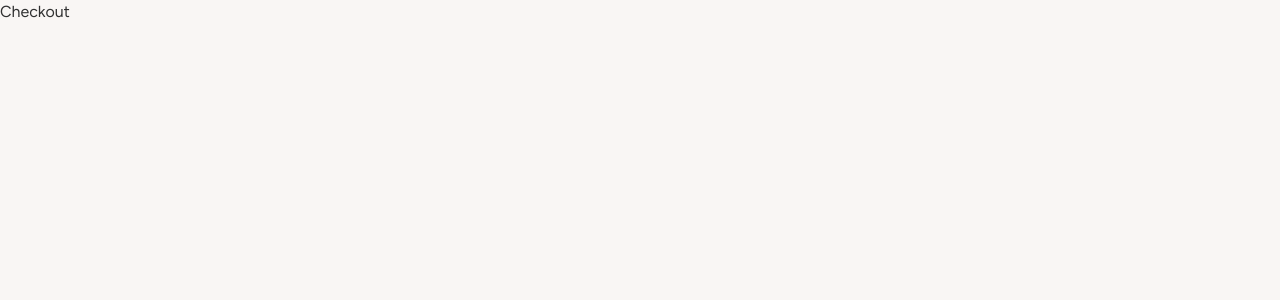
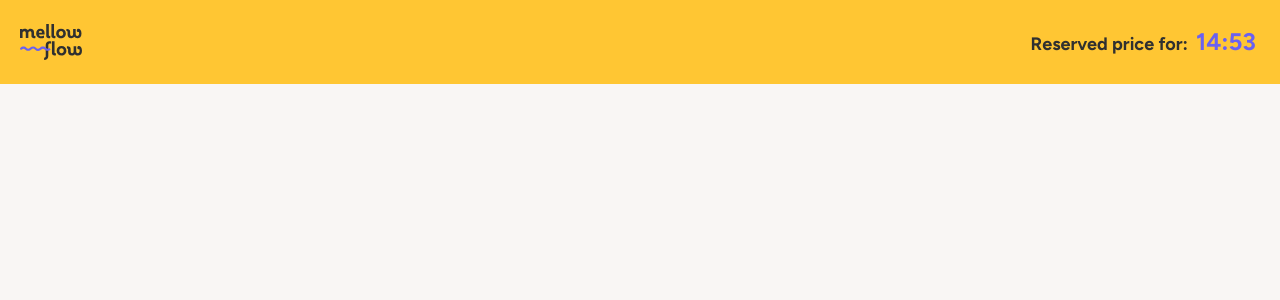
Before and after one commit to EveSatke/mellow-flow, a Next.js app: page /checkout in a window 1280 px wide. Shown: the top 300 px of the page. Built offline with nearby package versions, Linux system fonts and the light colour scheme.

Commit message:
Add countdown timer to checkout page, enhance quiz page with cleanup logic, and update answer option types

```diff
--- a/src/app/checkout/page.tsx
+++ b/src/app/checkout/page.tsx
@@ -1,7 +1,51 @@
+'use client';
+
+import Image from 'next/image';
+import { useEffect, useMemo, useState } from 'react';
+
 export default function CheckoutPage() {
+  const [timeLeft, setTimeLeft] = useState<number>(15 * 60);
+  const formattedTime = useMemo(() => {
+    const minutes = Math.floor(timeLeft / 60);
+    const seconds = timeLeft % 60;
+    return `${minutes.toString().padStart(2, '0')}:${seconds.toString().padStart(2, '0')}`;
+  }, [timeLeft]);
+
+  useEffect(() => {
+    const interval = setInterval(
+      () =>
+        setTimeLeft((prev) => {
+          if (prev <= 0) return 15 * 60;
+          return prev - 1;
+        }),
+      1000
+    );
+
+    return () => clearInterval(interval);
+  }, []);
+
   return (
-    <div>
-      <h1>Checkout</h1>
+    <div className="flex min-h-screen flex-col">
+      <header className="bg-yellow flex flex-col px-5 py-6">
+        <div className="flex items-center justify-between">
+          <Image
+            src="/mellow-flow-logo.svg"
+            alt="Mellow Flow"
+            width={62}
+            height={36}
+          />
+          <p className="text-lg font-bold">
+            Reserved price for:
+            <span className="text-purple inline-block w-18 pl-2 text-2xl font-bold">
+              {formattedTime}
+            </span>
+          </p>
+        </div>
+      </header>
+      <main className="flex flex-1 flex-col items-center gap-6">
+        <section className="flex flex-col px-5 py-2"></section>
+        <section className="flex w-full flex-1 flex-col items-stretch justify-end gap-3 p-5"></section>
+      </main>
     </div>
   );
 }
--- a/src/app/globals.css
+++ b/src/app/globals.css
@@ -12,6 +12,7 @@
   --font-figtree: var(--font-figtree);
   --color-dark-purple: #5349DB;
   --color-light-purple: #767AF9;
+  --color-purple: #6A61F1;
   --color-green: #289F67;
   --color-yellow: #FFC633;
   --color-red: #E35244;
--- a/src/app/quiz/page.tsx
+++ b/src/app/quiz/page.tsx
@@ -1,7 +1,7 @@
 'use client';
 
 import { useRouter, useSearchParams } from 'next/navigation';
-import { useState } from 'react';
+import { useEffect, useRef, useState } from 'react';
 import { quizQuestions } from '@/lib/quiz';
 import AnswerOption from '@/components/AnswerOption';
 import Image from 'next/image';
@@ -15,10 +15,19 @@ export default function QuizPage() {
 
   const [currentQuestionIndex, setCurrentQuestionIndex] = useState<number>(0);
   const [answers, setAnswers] = useState<Answers>({});
+  const nextStepTimeout = useRef<number | null>(null);
 
   const total = quizQuestions.length;
   const question = quizQuestions[currentQuestionIndex];
   const progress = ((currentQuestionIndex + 1) / total) * 100;
+
+  useEffect(() => {
+    return () => {
+      if (nextStepTimeout.current) {
+        clearTimeout(nextStepTimeout.current);
+      }
+    };
+  }, []);
 
   function handleAnswerSelect(optionId: string) {
     setAnswers((prev) => ({ ...prev, [question.id]: optionId }));
@@ -32,7 +41,7 @@ export default function QuizPage() {
         setCurrentQuestionIndex((prev) => Math.min(prev + 1, total - 1));
       }
     };
-    setTimeout(nextStep, 350);
+    nextStepTimeout.current = window.setTimeout(nextStep, 350);
   }
 
   function handleBack() {
--- a/src/components/AnswerOption.tsx
+++ b/src/components/AnswerOption.tsx
@@ -1,21 +1,13 @@
 'use client';
 
 import Image from 'next/image';
-import type { QuizOption } from '@/types/quiz';
+import type { AnswerOptionProps } from '@/types/quiz';
 import clsx from 'clsx';
-
-type AnswerOptionProps = {
-  option: QuizOption;
-  selected: boolean;
-  onSelect: (optionId: string) => void;
-  className?: string;
-};
 
 export default function AnswerOption({
   option,
   selected,
   onSelect,
-  className,
 }: AnswerOptionProps) {
   const toneStyles = {
     primary: 'bg-light-purple text-white',
@@ -30,8 +22,7 @@ export default function AnswerOption({
       onClick={() => onSelect(option.id)}
       className={clsx(
         'border-button-border flex h-14 w-full items-center justify-start gap-2 rounded-lg border px-3',
-        selected ? toneStyles[option.tone] : 'bg-white',
-        className
+        selected ? toneStyles[option.tone] : 'bg-white'
       )}
     >
       {option.icon ? (
--- a/src/types/quiz.ts
+++ b/src/types/quiz.ts
@@ -12,3 +12,9 @@ export type QuizQuestion = {
   prompt: string;
   options: QuizOption[];
 };
+
+export type AnswerOptionProps = {
+  option: QuizOption;
+  selected: boolean;
+  onSelect: (optionId: string) => void;
+};
```
